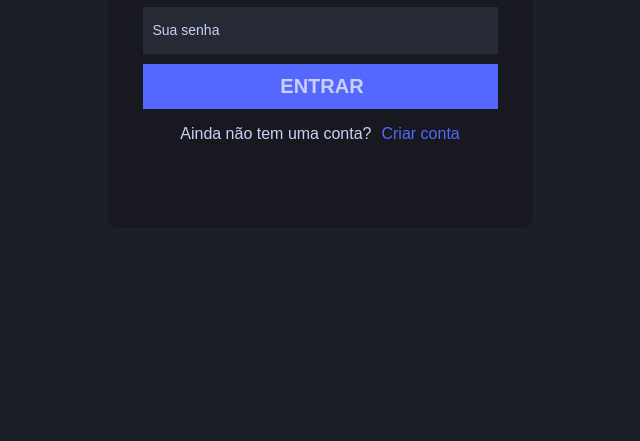
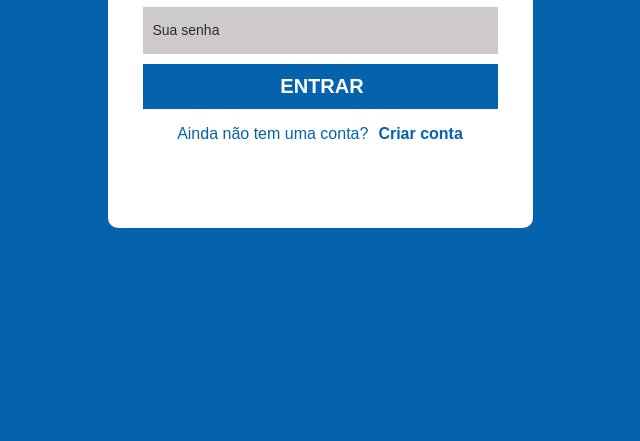
Before and after one commit to informatica-eeepvna/ProjetoFinal-CampanhaPolitica-PROPOSTA_05, a plain HTML site: page LogineCadastro/Login.html in a window 1280 px wide. Shown: the part 375-816 px from the top of the page, without its empty margins (320-960 px from the left). Drawn offline with Linux system fonts and the light colour scheme.

Commit message:
PaginaWebDeputadoArthur

```diff
--- a/login/login.html
+++ b/LogineCadastro/Login.html
@@ -10,7 +10,7 @@
 
   <section class="area-login">
     <div class="login">
-        <div><img src="imgs/logo.img.png">
+        <div><img src="imgs/Toda azul.png">
         </div>
 
         <form method="POST">
--- a/login/style.css
+++ b/LogineCadastro/style.css
@@ -1,6 +1,6 @@
 body{
 
-background-color: #1B1F27;
+background-color: #0562ac;
 font-family:  Arial, Helvetica, sans-serif;
 overflow: hidden;
 
@@ -20,7 +20,7 @@ overflow: hidden;
     display: flex;
     flex-direction: column;
     align-items: center;
-    background-color: #181920;
+    background-color: #FFF;
     width: 355px;
     height: 320px;
     padding: 35px;
@@ -35,12 +35,14 @@ overflow: hidden;
 
 .login input{
     margin-top: 10px;
-    background-color: #252A34;
-    border: none;
+    background-color: #cecaca;
     height: 45px;
     outline: none;
-    color: #CBD0F7;
+    color: #FFF;
     padding-left: 10px;
+    border: none;
+    caret-color: black;
+
 }
 
 .login img{
@@ -49,14 +51,14 @@ overflow: hidden;
 }
 
 input::placeholder{
-    color: #CBD0F7;
+    color: #252A34;
     font-size: 14px;
 
 }
 
 form [type="submit"]{
     display: block;
-    background-color: #5568FE;
+    background-color: #0562ac;
     font-size: 20px;
     text-transform: uppercase;
     font-weight: bold;
@@ -64,11 +66,14 @@ form [type="submit"]{
 }
 
 p{
-    color: #CBD0F7;
+    color: #0562ac;
 }
 
 a{
-    color:#5568FE ;
+    font-family: Arial, Helvetica, sans-serif;
+    color:#0562ac ;
+        font-weight: bold;
+
     text-decoration: none;
     margin-left: 10px;
 }
--- /dev/null
+++ b/LogineCadastro/styles.css
@@ -0,0 +1,80 @@
+body{
+
+    background-color: #0562ac;
+    font-family:  Arial, Helvetica, sans-serif;
+    overflow: hidden;
+
+    }
+
+    .area-login{
+        display: flex;
+        justify-content: center;
+        align-items: center;
+        height: 100vh;
+        justify-content: center;
+        align-items: center;
+    }
+
+    .login{
+        flex-direction: column;
+        display: flex;
+        flex-direction: column;
+        align-items: center;
+        background-color: #FFF;
+        width: 400px;
+        height: 400px;
+        padding: 35px;
+        border-radius: 10px;
+    }
+
+    .login form{
+        display: flex;
+        flex-direction: column;
+        width: 100%;
+    }
+
+    .login input{
+        margin-top: 10px;
+        background-color: #cecaca;
+        border: none;
+        height: 45px;
+        outline: none;
+        color: #FFF;
+        padding-left: 10px;
+        caret-color: black;
+
+    }
+
+    .login img{
+        width: 65px;
+        height: auto;
+    }
+
+    input::placeholder{
+        color: #252A34;
+        font-size: 14px;
+
+    }
+
+    form [type="submit"]{
+        display: block;
+        background-color: #0562ac;
+        font-size: 20px;
+        text-transform: uppercase;
+        font-weight: bold;
+        cursor: pointer;
+    }
+
+    p{
+        align-items: center;
+        color: #0562ac;
+        text-align: center;
+    }
+
+    a{
+        color:#0562ac ;
+        font-family: Arial, Helvetica, sans-serif;
+        text-decoration: none;
+        font-weight: bold;
+        margin-left: 10px;
+    }
```
Also changed, not shown: LogineCadastro/Registro.html (added, +32 -0 lines), index.html (+2 -2 lines), LogineCadastro/imgs/Toda azul.png (added), LogineCadastro/imgs/logo.img.png (renamed from login/imgs/logo.img.png).
